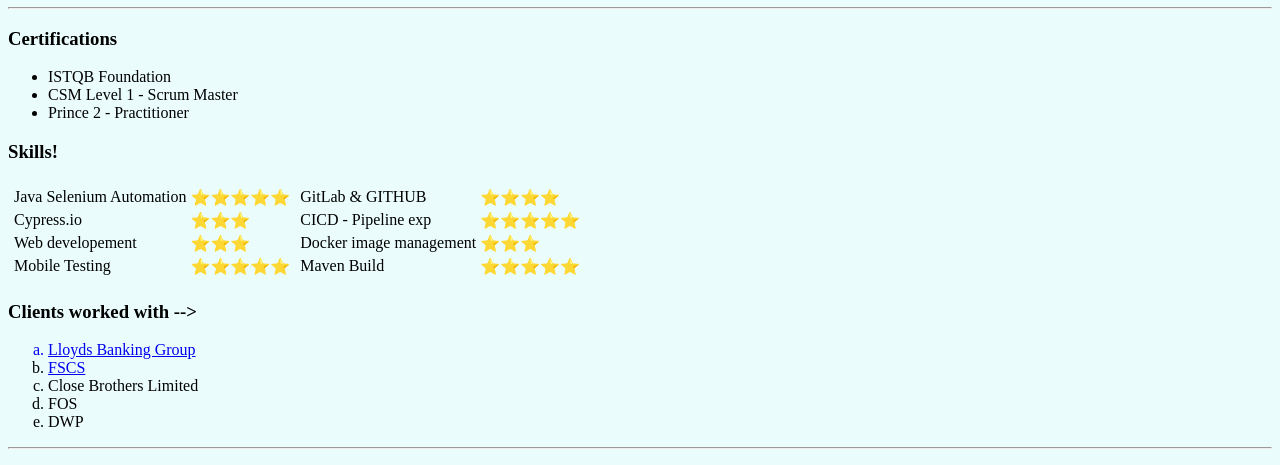
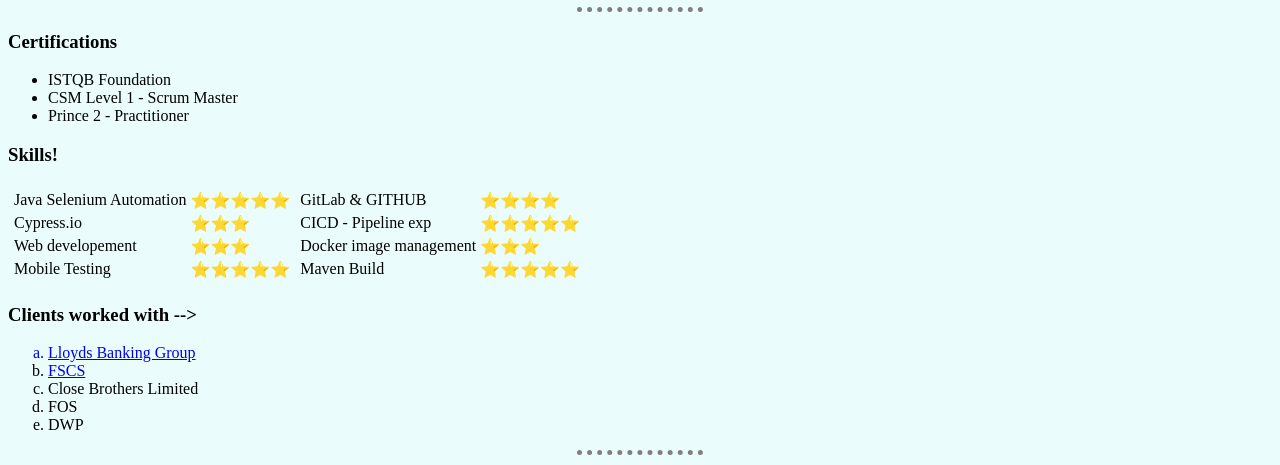
Before and after one commit to manojmj86/CV, a plain HTML site: page index.html in a window 1280 px wide. Shown: the part 315-780 px from the top of the page. Drawn offline with Linux system fonts and the light colour scheme.

Commit message:
style css file added

```diff
--- /dev/null
+++ b/css/styles.css
@@ -0,0 +1,10 @@
+body {
+    background-color: #EAFDFC;
+}
+hr {
+    border-style: dotted none none;  /*dotted for top, left and right none, bottom none */
+    /* height: 4px; */
+    color: gray;
+    border-width: 5px;
+    width: 10%;
+}
--- a/index.html
+++ b/index.html
@@ -5,8 +5,11 @@
     <!--  <meta http-equiv="X-UA-Compatible" content="IE=edge"> deleted this as no longer needed -->
     <meta name="viewport" content="width=device-width, initial-scale=1.0">
     <title>MANOJ's Personal Website</title>
+        <link rel="stylesheet" href="css/styles.css">
+
+
 </head>
-<body style="background-color: #EAFDFC;">
+<body>
     <!-- Table formate is used to create two column layout...-->
     <table>
         <tr>
```
Also changed, not shown: about.html (+1 -0 lines).
